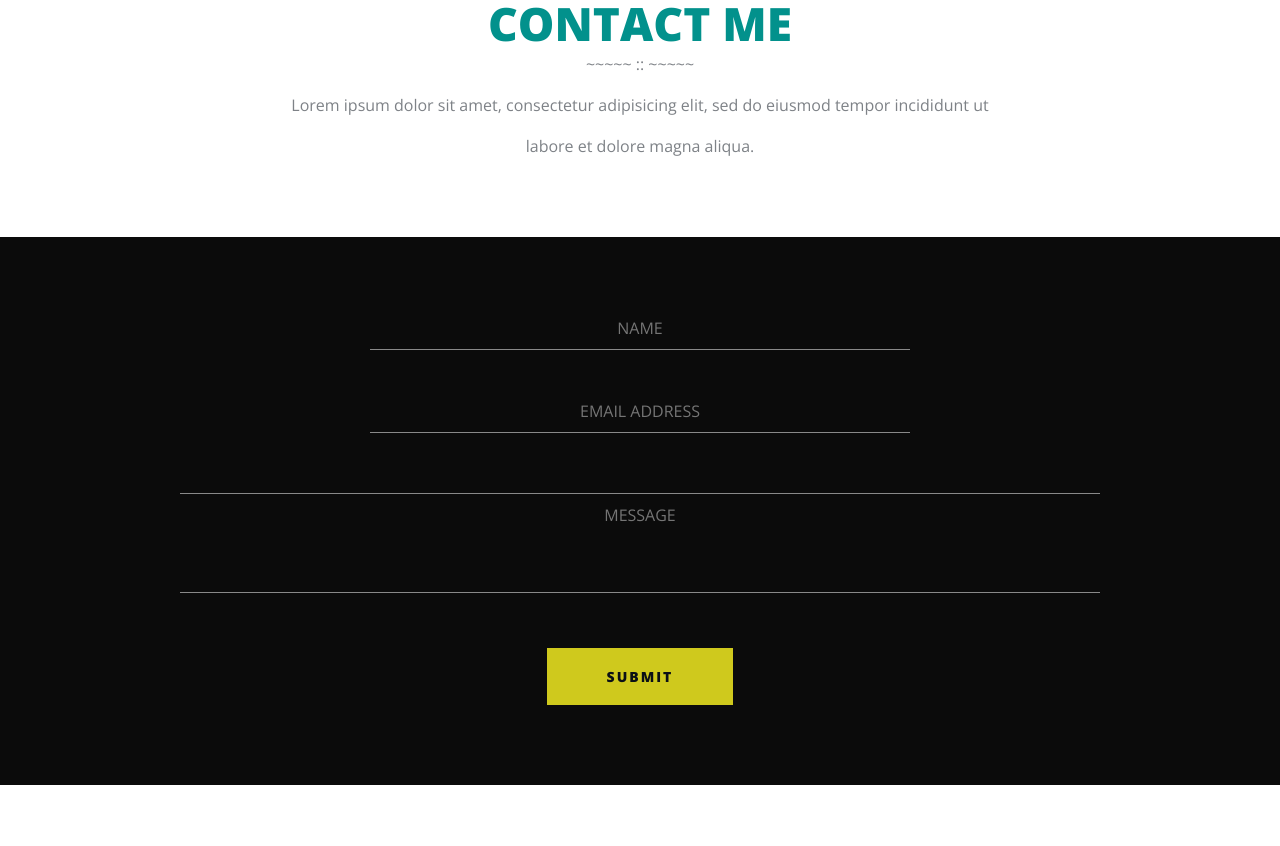
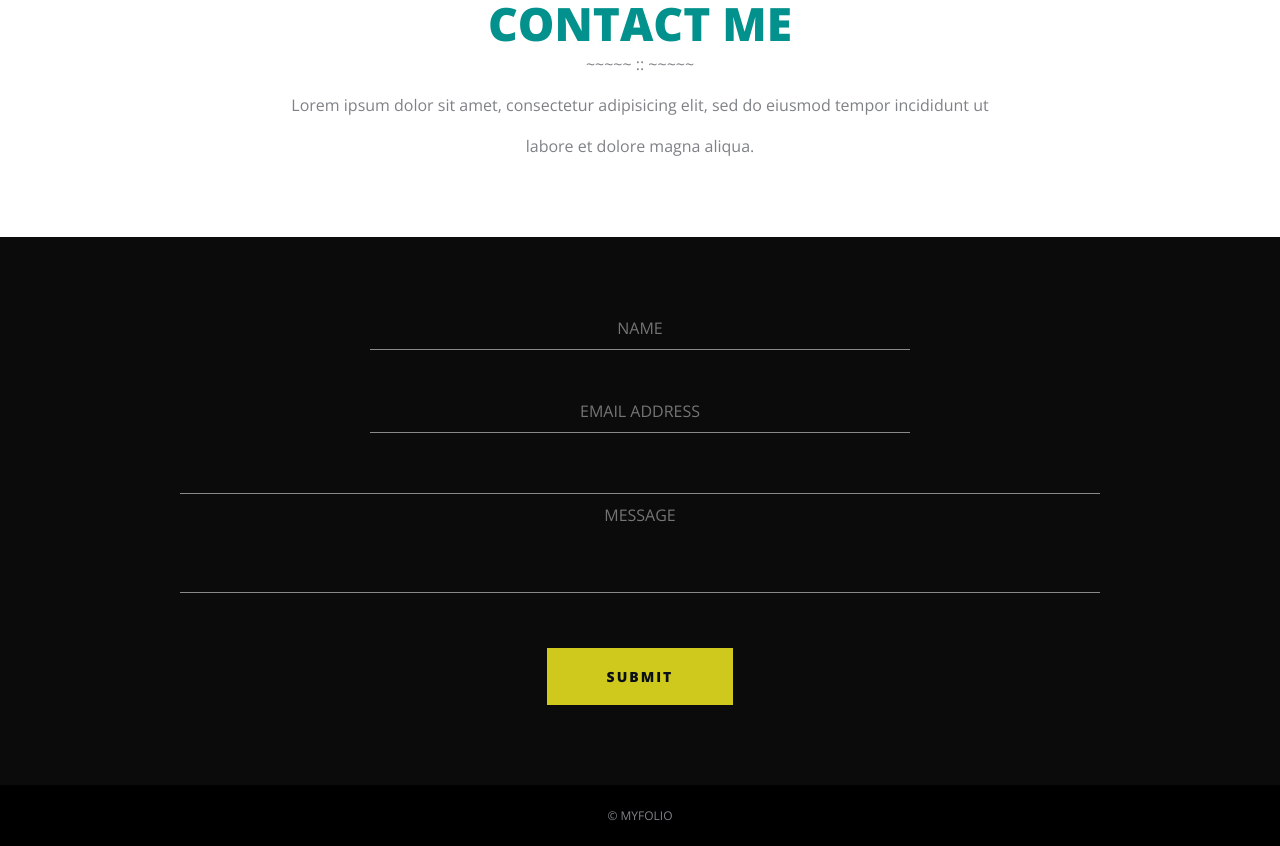
Before and after one commit to rifat-H/myfolio-bootstrap, a website built with Parcel: page src/index.html in a window 1280 px wide. Shown: the part 3365-4211 px from the top of the page. Before the commit the page ends 4150 px from the top, so only its background shows below. Built offline with nearby package versions, Linux system fonts and the light colour scheme.

Commit message:
all done

```diff
--- a/src/index.html
+++ b/src/index.html
@@ -403,7 +403,9 @@
     <!-- contact end -->
 
     <!-- footer start -->
-    <footer></footer>
+    <footer>
+        <p>© MYFOLIO</p>
+    </footer>
     <!-- footer end -->
 
     <!-- all -->
--- a/src/scss/_style.scss
+++ b/src/scss/_style.scss
@@ -295,7 +295,7 @@ header {
                 }
             }
 
-            textarea{
+            textarea {
                 @extend input;
                 border-top: 1px solid #898989;
                 height: 100px;
@@ -303,7 +303,7 @@ header {
                 margin-top: 20px;
             }
 
-            button{
+            button {
                 padding: 19px 60px;
             }
         }
@@ -313,6 +313,14 @@ header {
 //<!-- contact end -->
 
 // footer start
-footer {}
+footer {
+    text-align: center;
+    background-color: #000000;
+    padding: 10px 0;
+
+    p {
+        font-size: 12px;
+    }
+}
 
 // footer end
```
